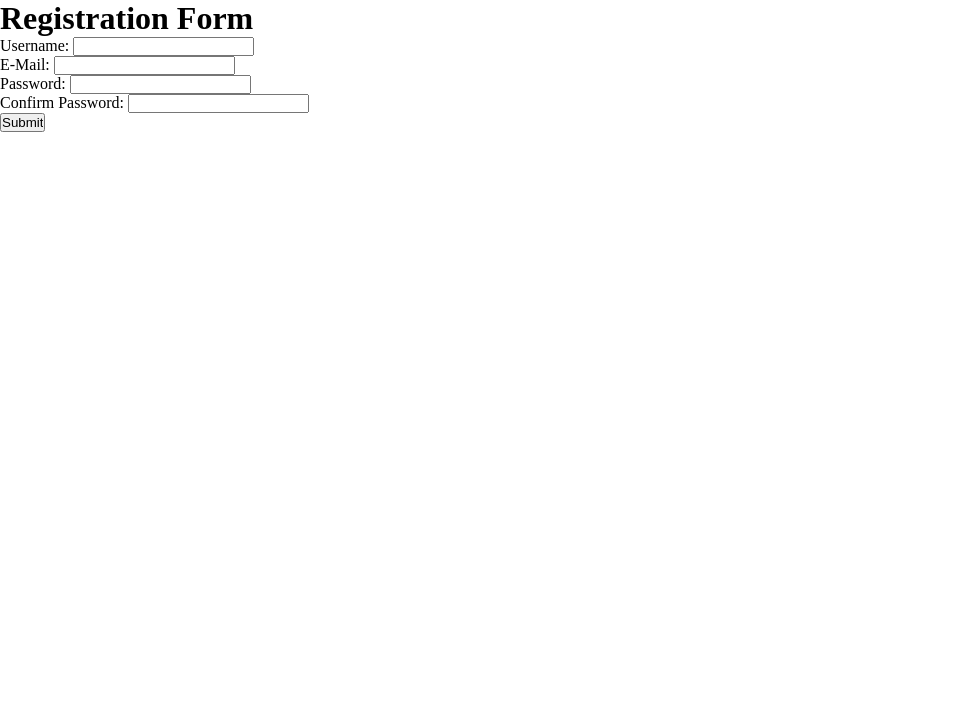
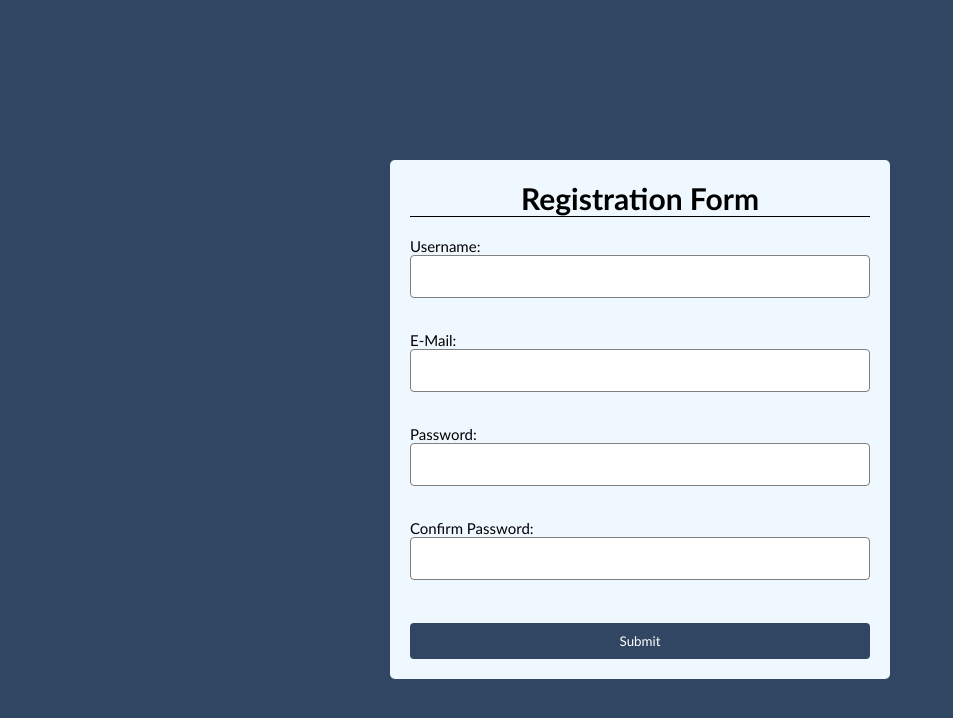
Before and after one commit to HetMamtora/JavaScript-Intermediate, a plain HTML site: page JS-FormValidation/index.html in a window 1280 px wide. Shown: the whole page, without its empty margins (0-953 px from the left). Drawn offline with Linux system fonts and the light colour scheme.

Commit message:
Update style.css

```diff
--- a/JS-FormValidation/style.css
+++ b/JS-FormValidation/style.css
@@ -2,4 +2,54 @@
     padding: 0;
     margin: 0;
     box-sizing: border-box;
+    font-family: 'Gill Sans', 'Gill Sans MT', Calibri, 'Trebuchet MS', sans-serif;
 }
+
+body{
+    background-color: rgb(49, 70, 99);
+}
+
+#form{
+    width: 500px;
+    margin: 20vh auto 0 auto;
+    padding: 20px;
+    background-color: aliceblue;
+    border-radius: 5px;
+    font-size: 15px;
+}
+
+h1{
+    border-bottom: 1px solid black;
+    margin-bottom: 20px;
+    text-align: center;
+}
+
+.form-control{
+    display: flex;
+    flex-direction: column;
+}
+.form-control input{
+    border: 1px solid grey;
+    border-radius: 4px;
+    display: block;
+    font-size: 14px;
+    padding: 12px;
+    width: 100%;
+}
+
+#form #btn{
+    padding: 10px;
+    margin-top: 10px;
+    width: 100%;
+    background-color: rgb(49, 70, 99);
+    border: none;
+    color: white;
+    border-radius: 4px;
+}
+
+.form-control .error{
+    color: red;
+    font-size: 12px;
+    height: 13px;
+    margin: 10px;
+}
```
